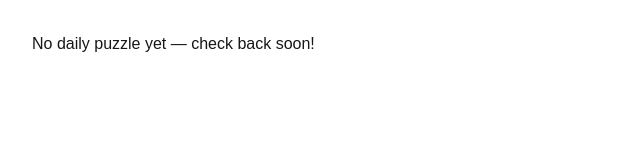
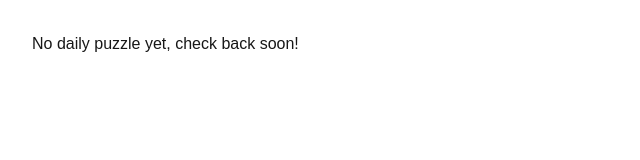
Before and after one commit to goofygarlic/pokegame, a Next.js app: page /daily in a window 1280 px wide. Shown: the top 160 px of the page, without its empty margins (0-640 px from the left). Built offline with nearby package versions, Linux system fonts and the light colour scheme; no server answers; the database is empty.

Commit message:
more ui fixes and such

```diff
--- a/app/daily/page.tsx
+++ b/app/daily/page.tsx
@@ -18,7 +18,7 @@ export default async function DailyPuzzle() {
   if (!puzzle) {
     return (
       <main style={{ padding: '2rem' }}>
-        <p>No daily puzzle yet — check back soon!</p>
+        <p>No daily puzzle yet, check back soon!</p>
       </main>
     )
   }
--- a/app/layout.tsx
+++ b/app/layout.tsx
@@ -13,8 +13,8 @@ const geistMono = Geist_Mono({
 });
 
 export const metadata: Metadata = {
-  title: "Create Next App",
-  description: "Generated by create next app",
+  title: "PokeGame",
+  description: "Fun collection of Pokemon Puzzles",
 };
 
 export default function RootLayout({ children }: LayoutProps<"/">) {
--- a/components/play-pokedle.tsx
+++ b/components/play-pokedle.tsx
@@ -199,7 +199,7 @@ export default function PlayPokedle({
 
       {completed ? (
         <p style={{ marginTop: 16 }}>
-          {succeeded ? 'Solved it! 🎉' : 'Puzzle complete.'}
+          {succeeded ? 'Solved it!' : 'Puzzle complete.'}
         </p>
       ) : (
         <div style={{ position: 'relative', marginTop: 16, maxWidth: 300 }}>
```
